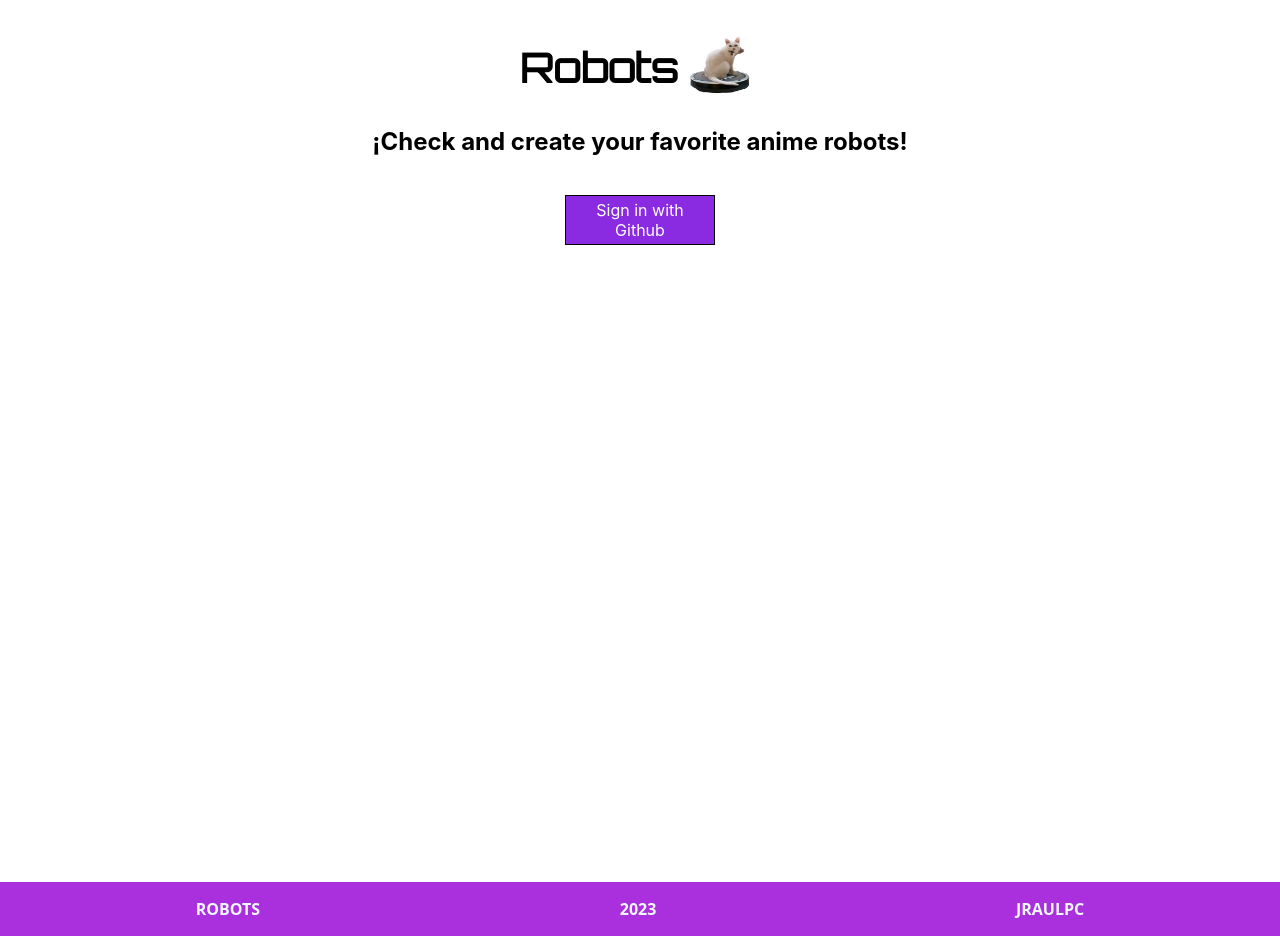
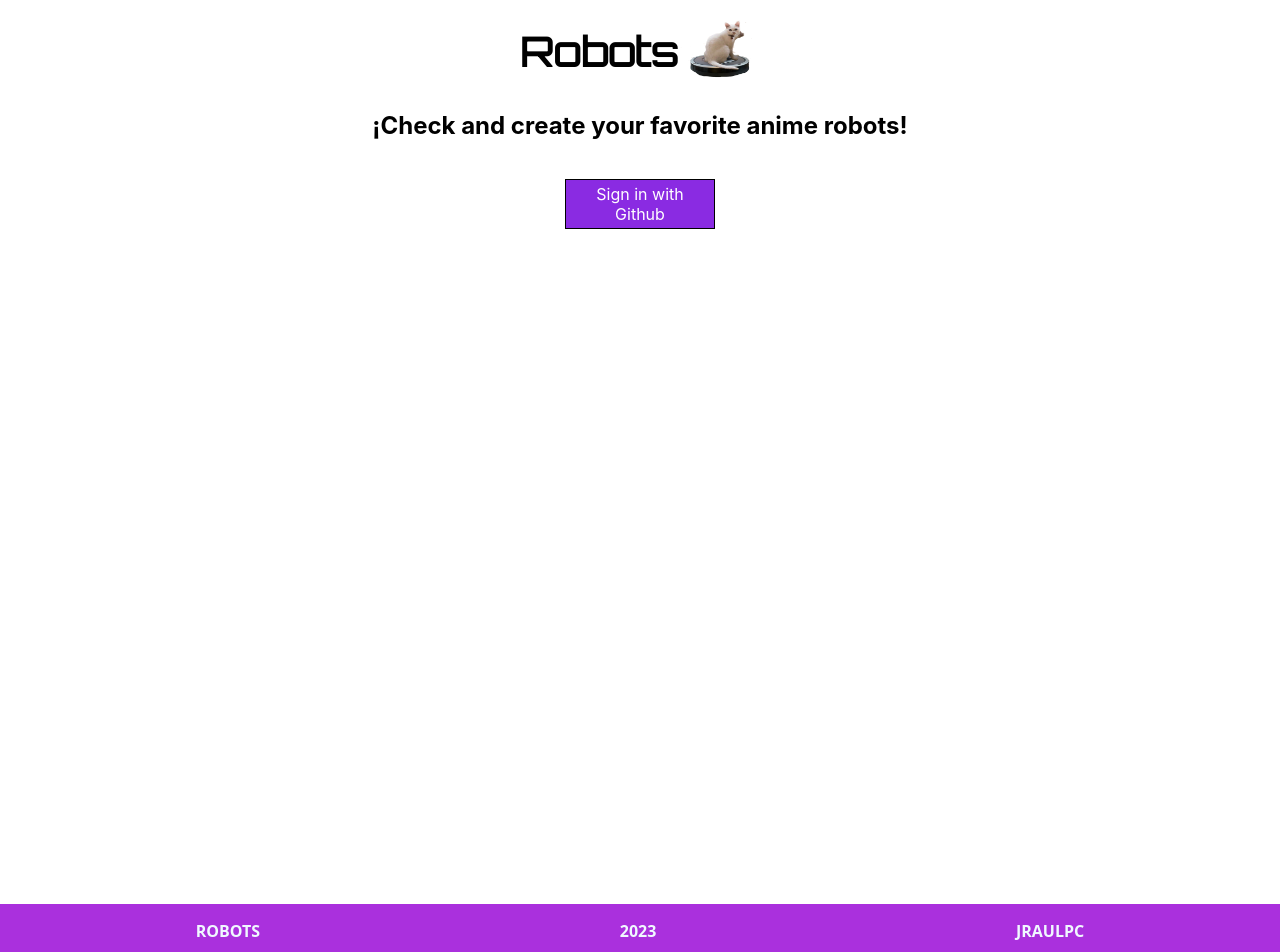
Before and after one commit to JRaulPC/202307-w7chwe-raul-perez-front, a React (Vite) app: page /login in a window 1280 px wide. Shown: the top 952 px of the page. Built offline with nearby package versions, Linux system fonts and the light colour scheme; no server answers.

Commit message:
Fix login state on refresh and footer on bottom page

```diff
--- a/src/components/App/App.css
+++ b/src/components/App/App.css
@@ -1,6 +1,4 @@
 .container {
-  padding: 16px;
   position: relative;
   overflow: hidden;
-  height: 100%;
 }
--- a/src/components/App/App.tsx
+++ b/src/components/App/App.tsx
@@ -51,5 +51,3 @@ const App = (): React.ReactElement => {
 };
 
 export default App;
-
-//headers -> authorization
--- a/src/components/Footer/Footer.css
+++ b/src/components/Footer/Footer.css
@@ -7,7 +7,7 @@
   font-weight: bold;
   text-transform: uppercase;
   background-color: #aa30dd;
-  position: absolute;
+  position: relative;
   left: 0;
   bottom: 0;
   overflow: hidden;
--- a/src/components/ProtectedRoute/ProtectedRoute.tsx
+++ b/src/components/ProtectedRoute/ProtectedRoute.tsx
@@ -9,7 +9,7 @@ const ProtectedRoute = ({
 }: PropsWithChildren): React.ReactElement => {
   const [user, isLoading] = useAuthState(auth);
 
-  if (isLoading && !user) {
+  if (!isLoading && !user) {
     return <Navigate to={paths.loginPage} />;
   }
 
```
Also changed, not shown: src/pages/NewRobotPage/NewRobotPage.tsx (+0 -18 lines), 2 other files (tests, documents, lock files or other folders).
